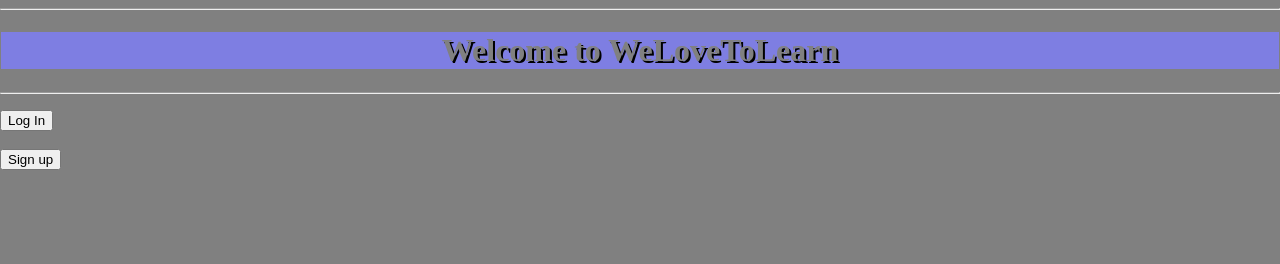
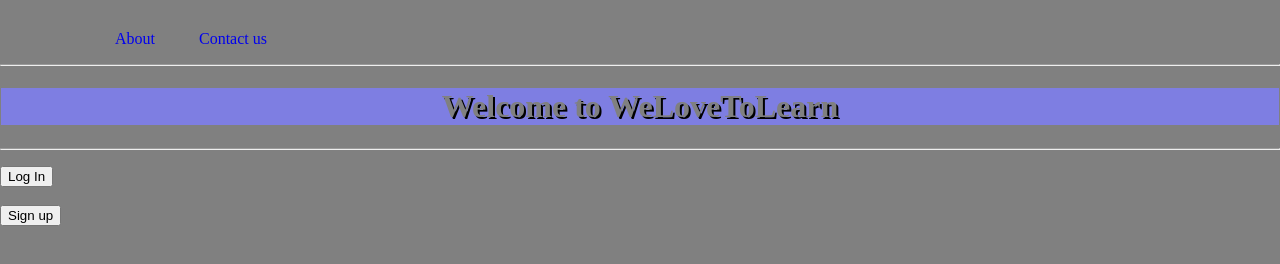
Before and after one commit to jessamash/welovetolearn, a plain HTML site: page index.html in a window 1280 px wide. Drawn offline with Linux system fonts and the light colour scheme.

Commit message:
finished changes to home page

```diff
--- a/index.html
+++ b/index.html
@@ -4,9 +4,16 @@
     <meta charset="UTF-8">
     <meta http-equiv="X-UA-Compatible" content="IE=edge">
     <meta name="viewport" content="width=device-width, initial-scale=1.0">
+    <div class="wrapper">
+        <ul class="nav-area">
+            <li><a href="#">About</a></li>
+            <li><a href="#">Contact us</a></li>
+        </ul>
+    </div>
     <title>WeLoveToLearn</title>
 </head>
 <body>
+
     <p>
         <hr>
         <h1>Welcome to WeLoveToLearn</h1>
--- a/styles.css
+++ b/styles.css
@@ -2,6 +2,25 @@ body{
     margin: 0;
     padding: 0;
     background-color: grey;
+}
+
+.wrapper{
+    width: 1170px;
+    margin: auto;
+}
+
+.nav-area{
+    float: unset;
+    list-style: none;
+    margin-top: 30px;
+}
+
+.nav-area li{
+    display:inline-block;
+}
+.nav-area li a{
+    text-decoration:none;
+    padding: 5px 20px;
 }
 
 h1{
```
